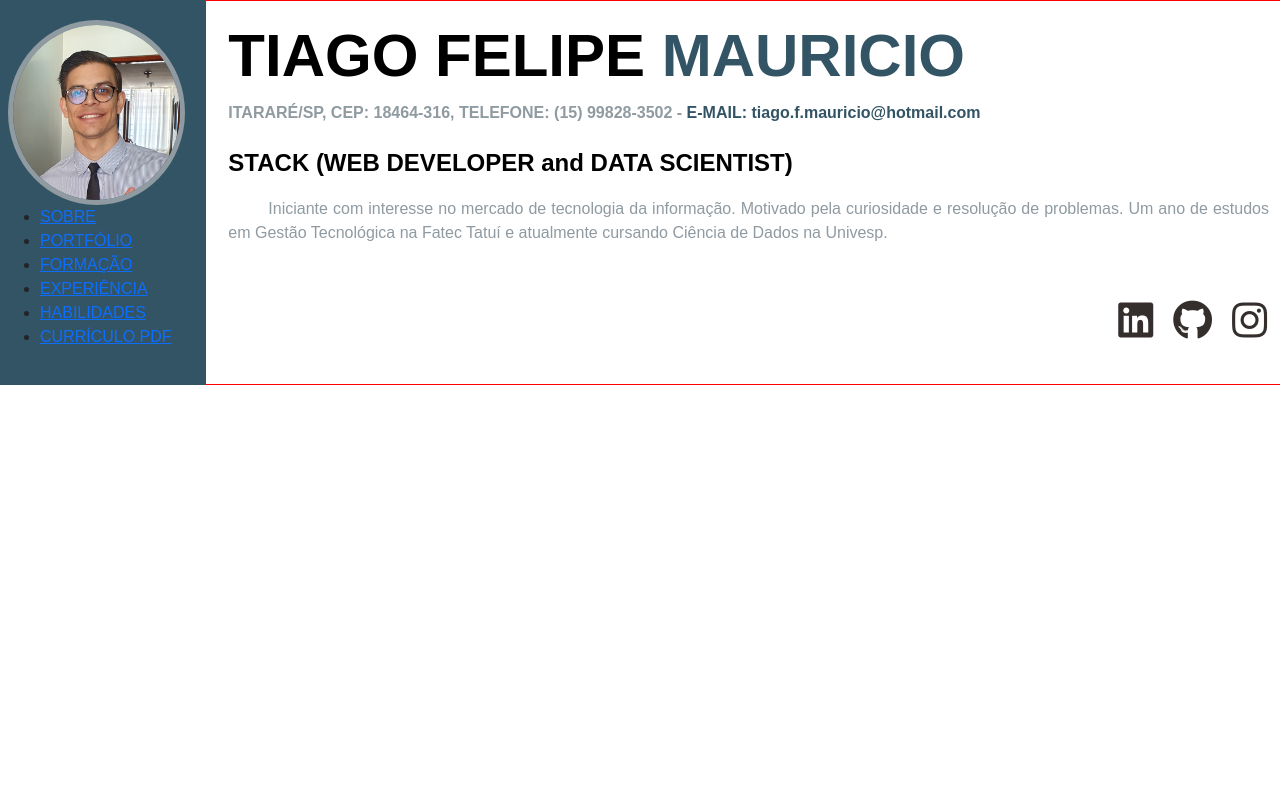
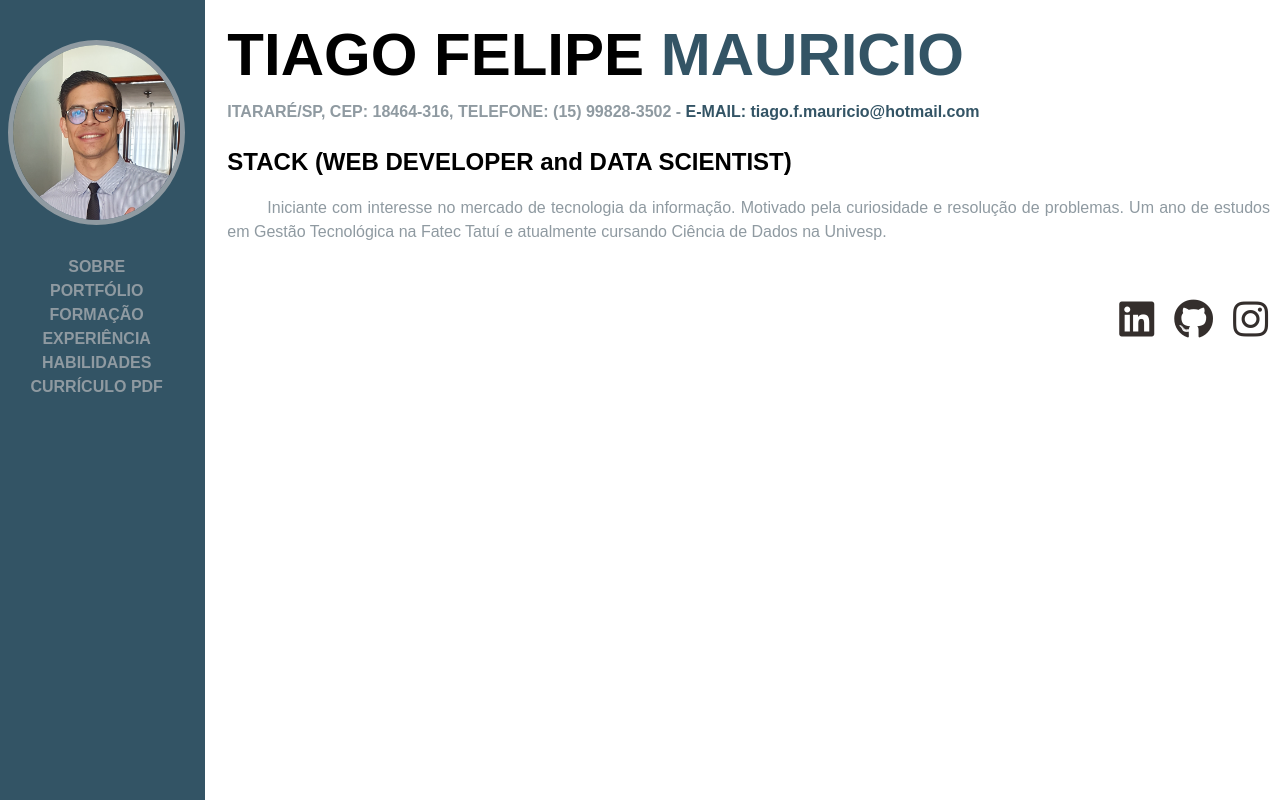
Before and after one commit to tiagoo-mauricio/my-portfolio, a plain HTML site: page public/index.html in a window 1280 px wide. Drawn offline with nearby package versions, Linux system fonts and the light colour scheme.

Commit message:
FinalizaçãoSprint2

```diff
--- a/public/css/styles.css
+++ b/public/css/styles.css
@@ -1,24 +1,59 @@
-.left {
-  background-color: #335465;
-  padding: 20px;
-}
-
-img {
-  max-width: 100%;
-  height: auto;
-  border-radius: 80%;
-  border: 5px solid #8f9aa1;
-}
-
 body {
   margin: 0;
   padding: 0;
   font-family: Arial, sans-serif;
   background-color: white;
+  min-width: 100vh;
+}
+.row{
+  min-height: 100vh;
+  display: flex;
+}
+
+.left {
+  background-color: #335465;
+  padding: 20px;
+  text-align: center;
+}
+
+img {
+  max-width: 50%;
+  height: auto;
+  border-radius: 50%;
+  border: 5px solid #8f9aa1;
+  transition: transform 0.2s ease;
+  margin-top: 20px;
+}
+
+img:hover {
+  transform: scale(1.2);
+}
+
+ul {
+  margin-top: 20px;
+  padding: 10px;
+  list-style: none;
+}
+
+.menu li::marker {
+  display: none;
 }
 
 
+.menu li a {
+  text-decoration: none;
+  color: #8f9aa1;
+  font-weight: bold;
+  transition: color 0.2s ease, font-size 0.2s ease;
+  padding: 10px 0;
+  font-size: 16px;
+}
 
+.menu li a:hover {
+  color: white;
+  text-shadow: 2px 2px 4px rgba(0, 0, 0, 0.5);
+  font-size: 18px;
+}
 header {
   border-top: 3px solid black;
   background-color: white;
@@ -32,33 +67,37 @@ header {
   background-color: black;
 }
 
-.full-name {
-  color: black;
+.full-name,
+.last-name {
   font-weight: bold;
   font-size: 60px;
 }
 
-.last-name {
-  color: #335465; /* Cor do sobrenome */
-  font-weight: bold;
-  font-size: 60px;
+.full-name {
+  color: black;
 }
 
-.contact-info{
+.last-name {
+  color: #335465;
+}
+
+.contact-info,
+.email {
   color: #8f9aa1;
   font-weight: bold;
   display: inline;
   text-align: justify;
 }
+
 .email {
-  color:#335465;
-  font-weight: bold;
-  display: inline;
-  text-align: justify;
+  color: #335465;
 }
-.right{
-  border: 1px solid red;
+
+.right {
+  border: 1px;
+  flex: 2;
 }
+
 .main {
   padding: 10px;
   text-align: left;
@@ -77,6 +116,7 @@ header {
   text-indent: 40px;
   text-align: justify;
 }
+
 /* Estilos do rodapé */
 .footer-content {
   display: flex;
--- a/public/index.html
+++ b/public/index.html
@@ -11,18 +11,19 @@
 </head>
 <body>
   <div class="row">
-    <div class="left col-2">
-      <img src="img/perfilprofissional.png" alt="Foto do perfil">
-      <ul>
-        <li><a href="sobre">SOBRE</a></li>
-        <li><a onclick="alert('Em desenvolvimento')" href="">PORTFÓLIO</a></li>
-        <li><a href="#formacao">FORMAÇÃO</a></li>
-        <li><a href="#experiencia">EXPERIÊNCIA</a></li>
-        <li><a href="#habilidades">HABILIDADES</a></li>
-        <li><a href="#curriculo.pdf">CURRÍCULO PDF</a></li>
+      <div class="left col-xl-2">
+            <img src="img/perfilprofissional.png" alt="Foto do perfil" class="img-fluid">
+                <ul class="menu">
+                  <li class="menu-item"><a href="#sobre">SOBRE</a></li>
+                  <li class="menu-item"><a onclick="alert('Em desenvolvimento')" href="#portfolio">PORTFÓLIO</a></li>
+                  <li class="menu-item"><a onclick="alert('Em desenvolvimento')"href="#formacao">FORMAÇÃO</a></li>
+                  <li class="menu-item"><a onclick="alert('Em desenvolvimento')"href="#experiencia">EXPERIÊNCIA</a></li>
+                  <li class="menu-item"><a onclick="alert('Em desenvolvimento')"href="#habilidades">HABILIDADES</a></li>
+                  <li class="menu-item"><a onclick="alert('Em desenvolvimento')"href="#curriculo.pdf">CURRÍCULO PDF</a></li>
                 </ul>
       </div>
-    <div class="right col-10">
+
+      <div class="right col-xl-10">
                 <main class="main">
                   <div class="name">
                     <span class="full-name">TIAGO FELIPE </span>
```
Lines whose indentation alone changed are shown as unchanged.
